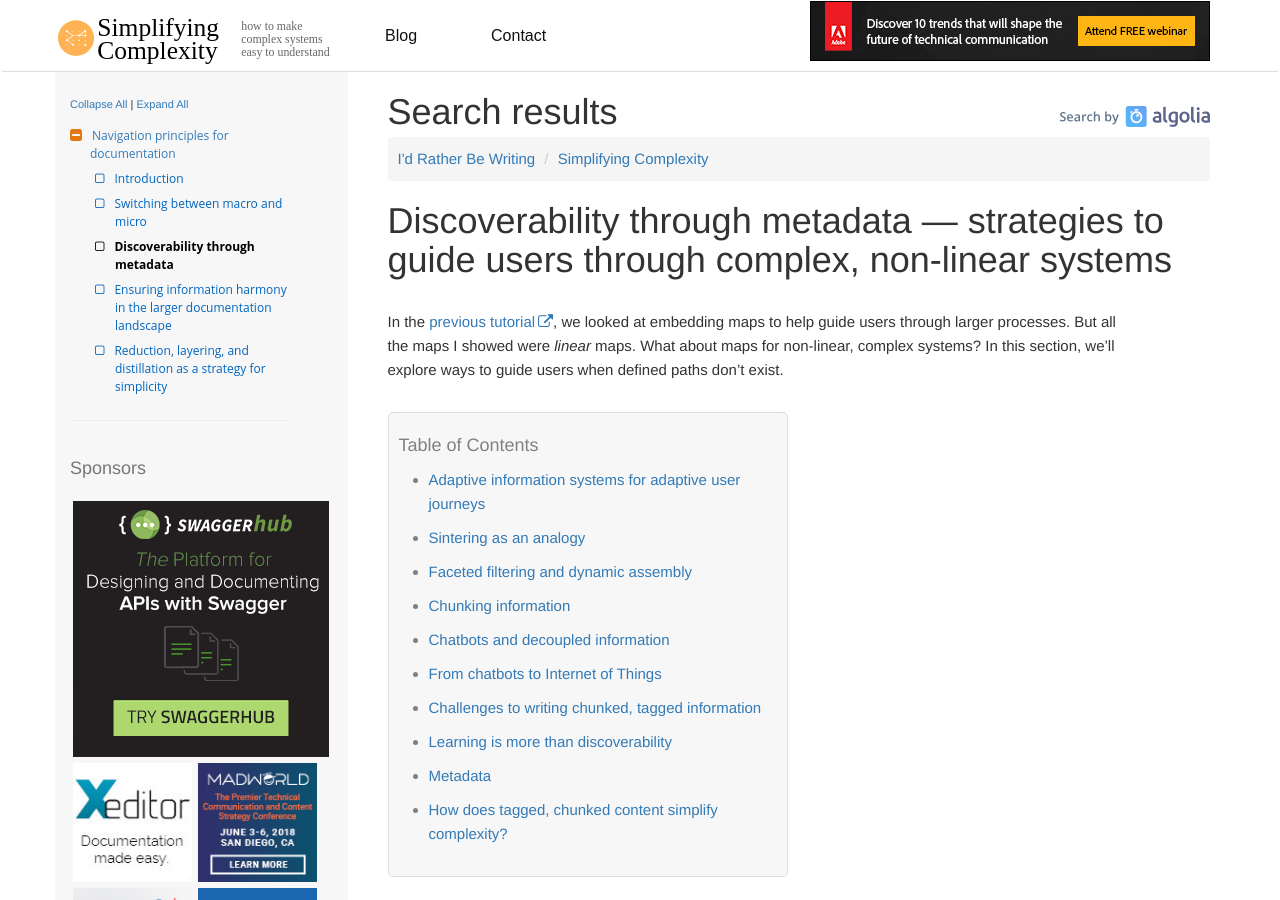
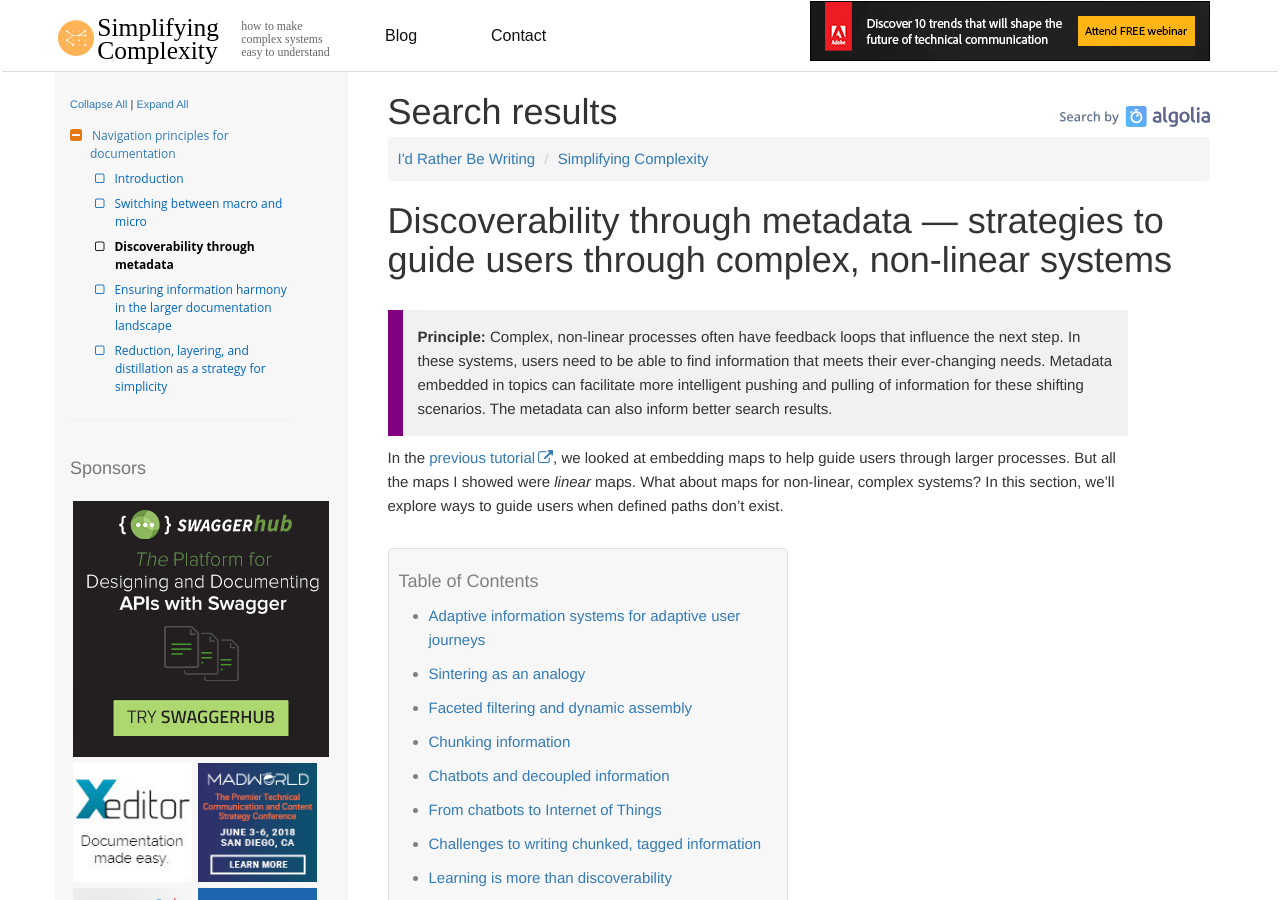
Before and after one commit to tomjoht/simplifying-complexity, a Jekyll site: the page built from _docs/discoverability-through-metadata.md, in a window 1280 px wide and 900 px high. Built offline with Jekyll 4.4.1, drawn with Linux system fonts in a browser that asks for light colours; nearby versions of some CDN libraries; comment, search, counter and statistics services are not loaded; a style sheet for code colours, icons or effects is not loaded.

Commit message:
added principle

```diff
--- a/_docs/discoverability-through-metadata.md
+++ b/_docs/discoverability-through-metadata.md
@@ -2,6 +2,9 @@
 title: Discoverability through metadata &mdash; strategies to guide users through complex, non-linear systems
 permalink: discoverability-through-metadata.html
 ---
+
+{: .principle}
+Complex, non-linear processes often have feedback loops that influence the next step. In these systems, users need to be able to find information that meets their ever-changing needs. Metadata embedded in topics can facilitate more intelligent pushing and pulling of information for these shifting scenarios. The metadata can also inform better search results.
 
 In the [previous tutorial](http://idratherbewriting.com/simplifying-complexity/macro-micro.html), we looked at embedding maps to help guide users through larger processes. But all the maps I showed were *linear* maps. What about maps for non-linear, complex systems? In this section, we'll explore ways to guide users when defined paths don't exist.
 
```
